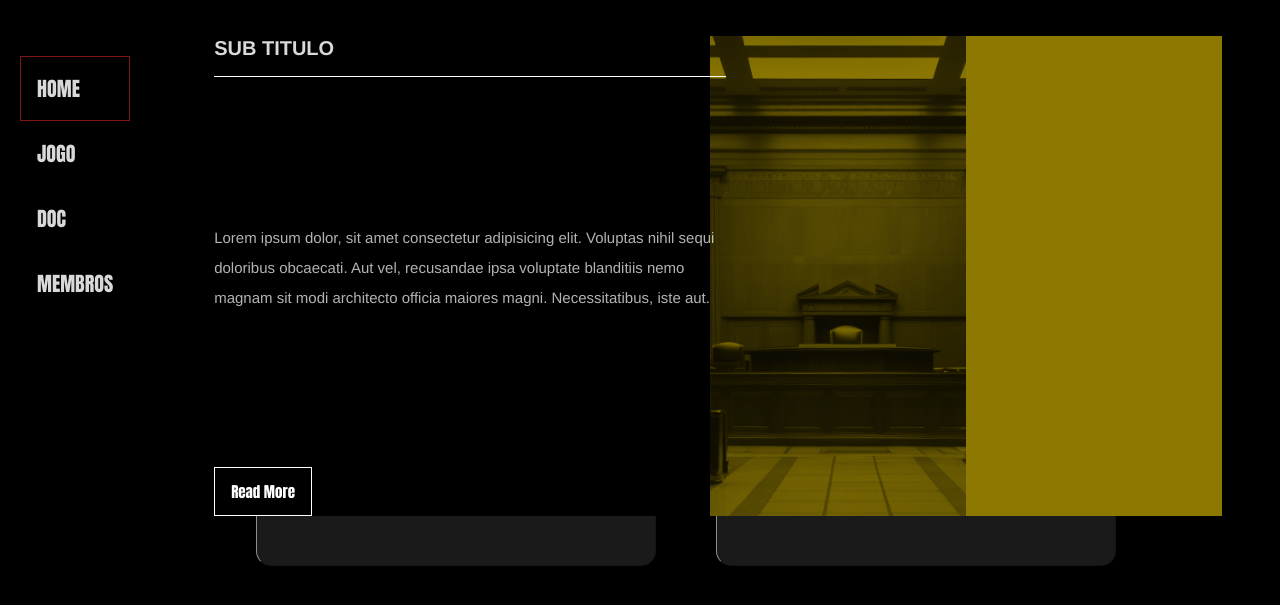
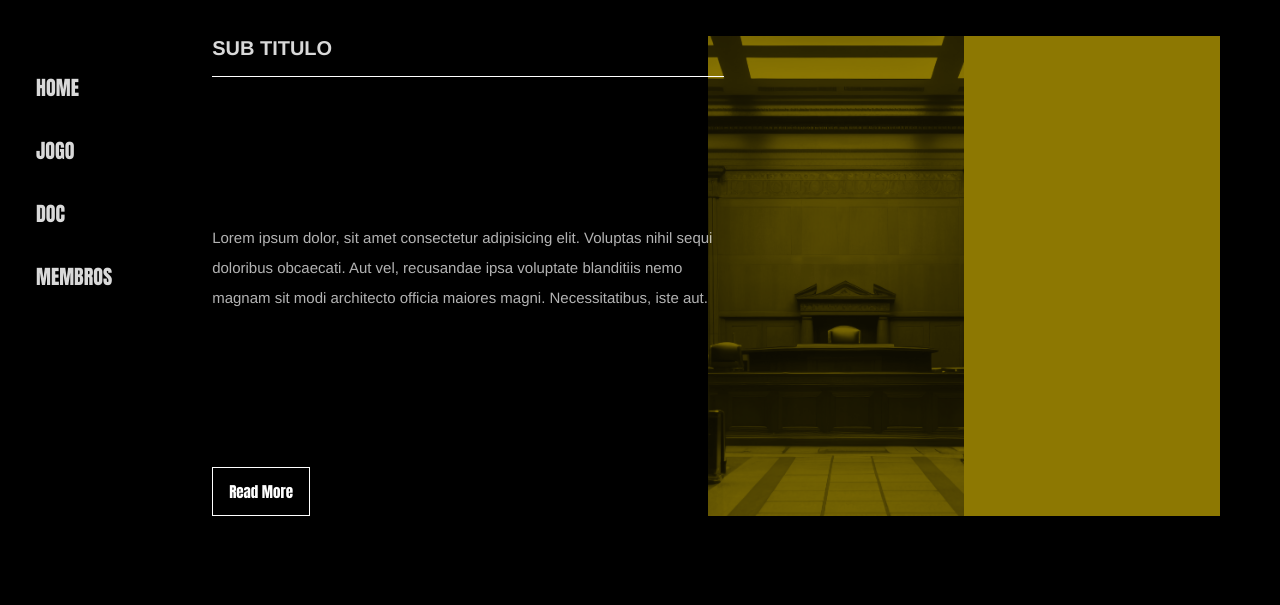
Before and after one commit to Koda012/TechAcademy-3, a PHP site: page / in a window 1280 px wide; the page is wider, and only the part inside the window is pictured. Shown: the part 86-691 px from the top of that part. Run offline with PHP 8.4, Linux system fonts and the light colour scheme.

Commit message:
add script + ID html para pag membros + border radius hover login  registro

```diff
--- a/index.html
+++ b/index.html
@@ -26,11 +26,11 @@
       </div>
     </header>
     <section>
-      <ul class='indexes'>
-        <li data-index='0'>HOME</li>
-        <li data-index='1'>JOGO</li>
-        <li data-index='2'>DOC</li>
-        <li data-index='3'>MEMBROS</li>
+      <ul class='indexes'> <!--ADD OS ID-->
+        <li data-index='0' id="home-tab">HOME</li>
+        <li data-index='1' id="jogo-tab">JOGO</li>
+        <li data-index='2' id="doc-tab">DOC</li>
+        <li data-index='3' id="membros-tab">MEMBROS</li>
       </ul>
       <ul class='tabs'>
 
@@ -70,7 +70,7 @@
           <div class='tab-image'><img src='img/tribunal.jpg'></div>
         </li>
 
-        <div class="container">
+        <div class="container" style="display: none;"> <!--ADD DISPLAY:NONE-->
           <div class="card">
             <div class="content">
               <img class="img" src="img/mv.jpg">
--- a/src/css/styles.css
+++ b/src/css/styles.css
@@ -64,6 +64,7 @@
     border: transparent;
     color: var(--primary);
     background-color: white;
+    border-radius: 10px;
   }
 
   .btn-registro {
@@ -79,6 +80,7 @@
     border: transparent;
     color: black;
     background-color: var(--primary);
+    border-radius: 10px;
   }
 }
 
@@ -93,7 +95,7 @@
 
   & li {
     padding: 1rem;
-    border: 1px solid transparent;
+    /*border: 1px solid transparent;*/
     cursor: pointer;
   }
 }
--- a/src/javascript/script.js
+++ b/src/javascript/script.js
@@ -30,3 +30,26 @@
 
 window.addEventListener('load',init,false);
 window.addEventListener('click',activate,false);
+
+
+// ADD CODIGOS ABAIXO PARA PAG MEMBROS
+document.addEventListener('DOMContentLoaded', () => {
+  const membrosTab = document.getElementById('membros-tab');
+  const membrosContent = document.getElementById('membros-content');
+  const container = document.querySelector('.container');
+
+  // Função para mostrar a .container quando clicar em MEMBROS
+  membrosTab.addEventListener('click', () => {
+    container.style.display = 'block';
+  });
+
+  // Função para esconder a .container quando sair da aba MEMBROS
+  const tabs = document.querySelectorAll('.indexes li');
+  tabs.forEach(tab => {
+    tab.addEventListener('click', () => {
+      if (tab !== membrosTab) {
+        container.style.display = 'none';
+      }
+    });
+  });
+});
```
